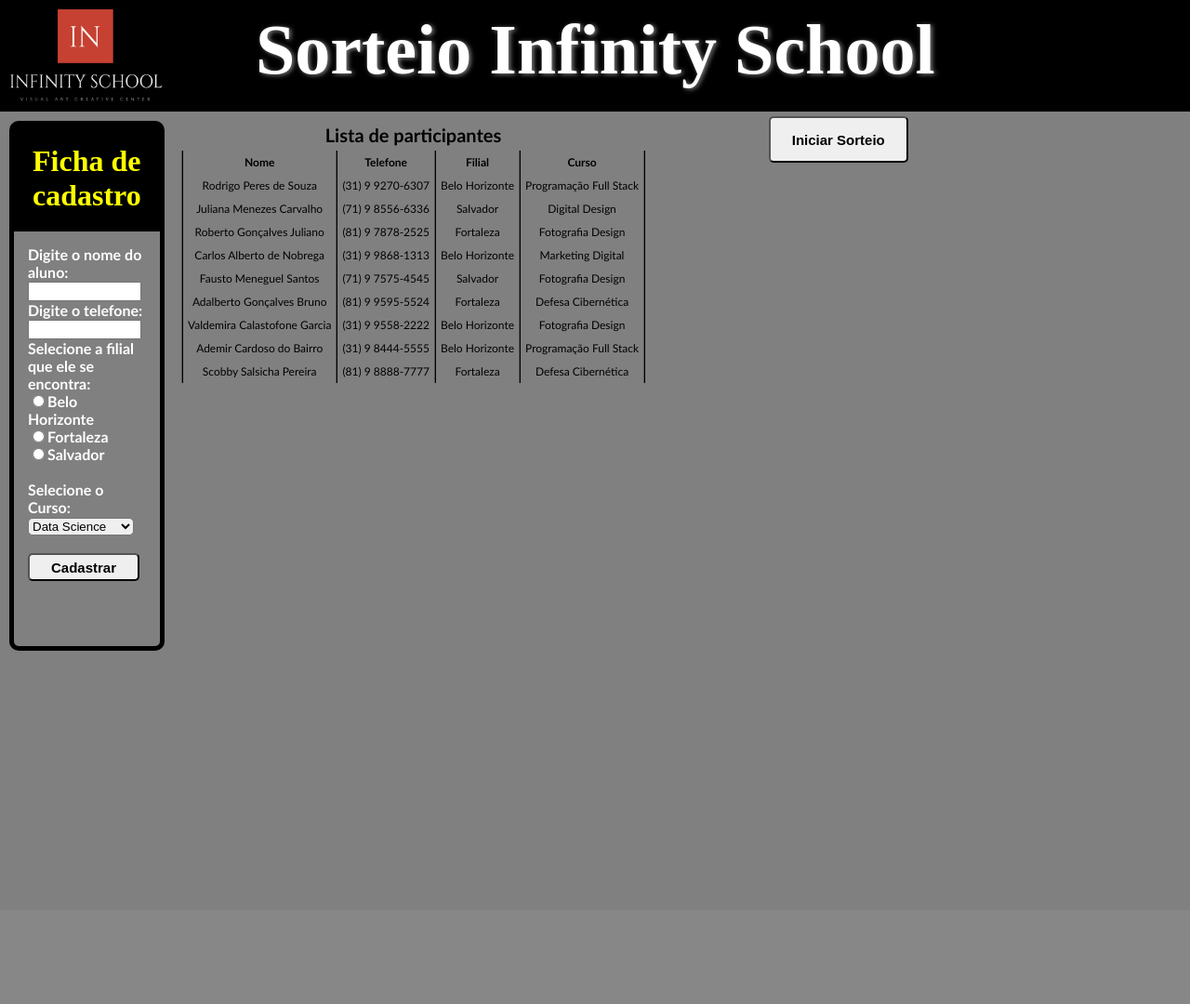
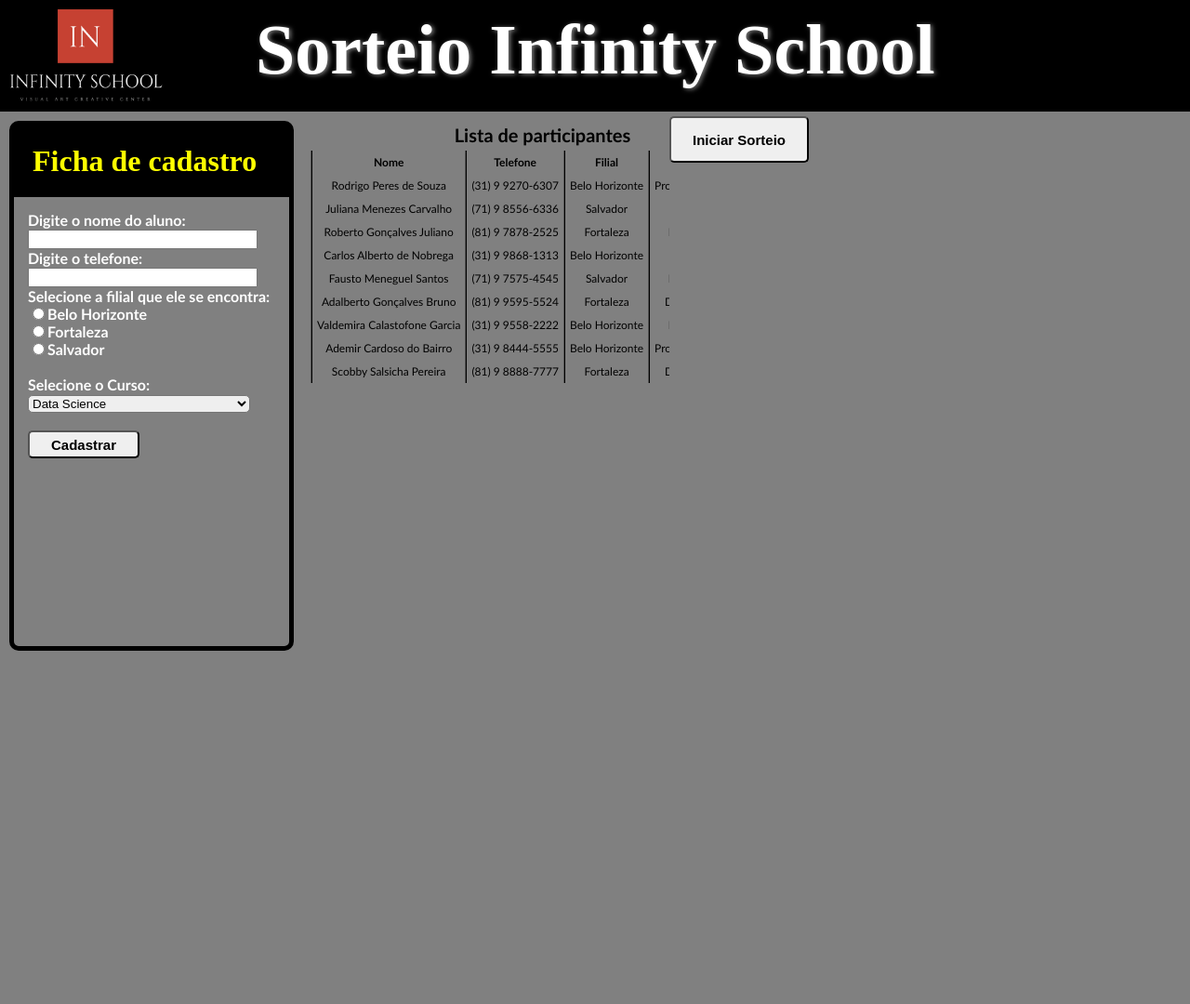
Before and after one commit to RodrigoPeres49/sorteioInfinitySchool, a Flask app: page / in a window 1280 px wide; the page is wider, and only the part inside the window is pictured. Shown: that part at 93% size. Before the commit the page ends 700 px from the top of that part, so only its background shows below. Run offline with Flask 3, Linux system fonts and the light colour scheme.

Commit message:
Update style.css

```diff
--- a/static/css/style.css
+++ b/static/css/style.css
@@ -94,13 +94,13 @@
     font-size: 15px;
 }
 .lista{
-
+    overflow: hidden;
     box-sizing: border-box;
     text-align: center;
     font-family: 'Gill Sans', 'Gill Sans MT', Calibri, 'Trebuchet MS', sans-serif;
     padding: 0;
     margin: 0 auto;
-    height: 30vh;
+    height: 120vh;
     width: 80vh;
     position: relative;
 }
```
